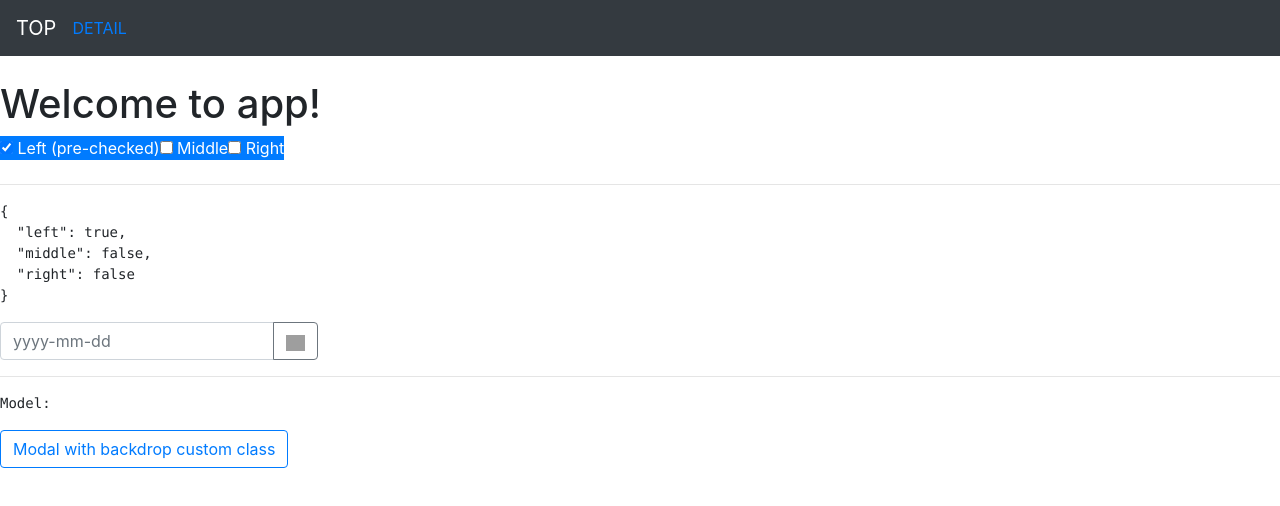
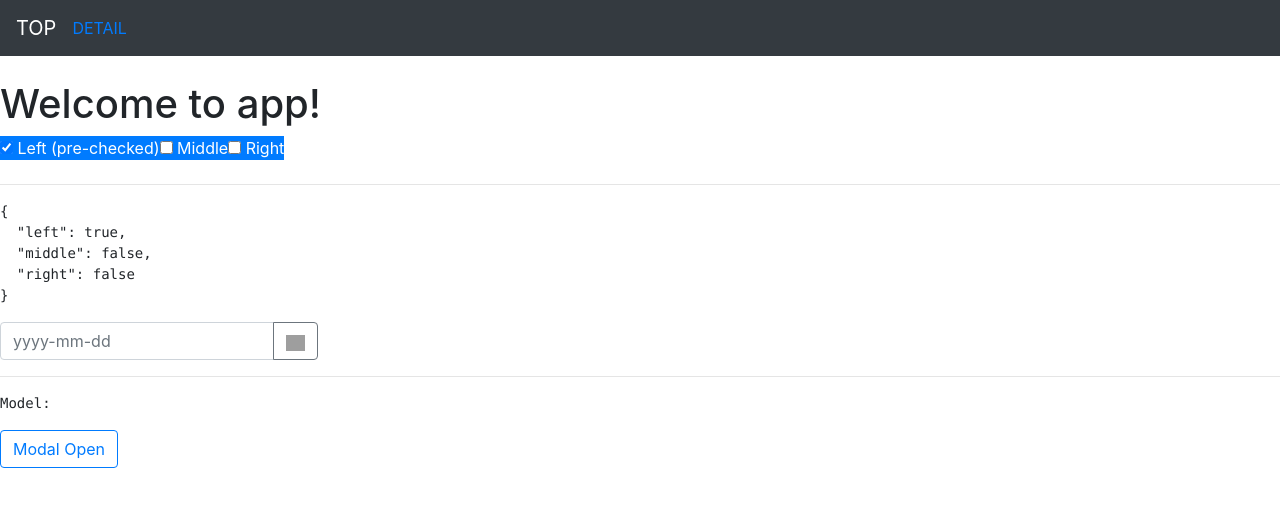
Before and after one commit to ponkore/angularjs-study-app, an Angular app: page / in a window 1280 px wide. Shown: the top 506 px of the page. Built offline with nearby package versions, Linux system fonts and the light colour scheme; grey boxes are pictures that could not be loaded.

Commit message:
modal dialog -> default option

```diff
--- a/src/app/components/modal-dialog/modal-dialog.component.html
+++ b/src/app/components/modal-dialog/modal-dialog.component.html
@@ -13,4 +13,4 @@
   </div>
 </ng-template>
 
-<button class="btn btn-outline-primary mb-1" (click)="openBackDropCustomClass(content)">Modal with backdrop custom class</button>
+<button class="btn btn-outline-primary mb-1" (click)="open(content)">Modal Open</button>
--- a/src/app/components/modal-dialog/modal-dialog.component.ts
+++ b/src/app/components/modal-dialog/modal-dialog.component.ts
@@ -17,8 +17,8 @@ export class ModalDialogComponent implements OnInit {
   ngOnInit() {
   }
 
-  openBackDropCustomClass(content) {
-    this.modalService.open(content, { backdropClass: 'light-blue-backdrop' });
+  open(content) {
+    this.modalService.open(content);
   }
 
 }
```
